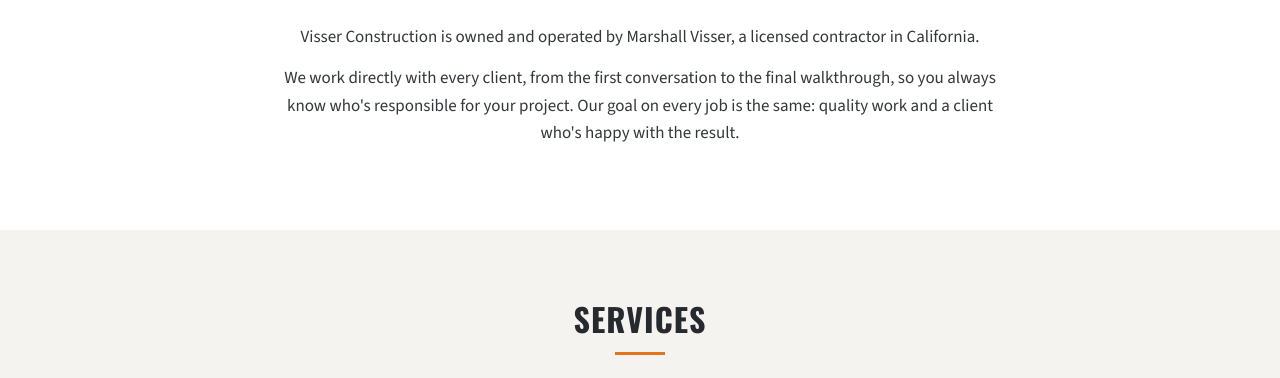
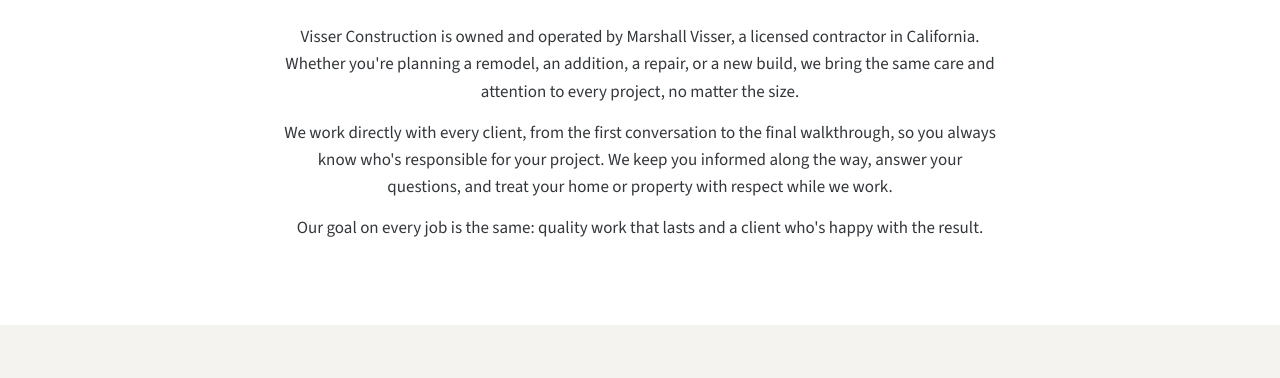
Before and after one commit to courtneyvisser/visserconstruction, a plain HTML site: page index.html in a window 1280 px wide. Shown: the part 645-1023 px from the top of the page. Drawn offline with nearby package versions, Linux system fonts and the light colour scheme.

Commit message:
Revise About Us section for clarity and detail

```diff
--- a/index.html
+++ b/index.html
@@ -155,8 +155,9 @@
   <section class="about">
     <div class="container">
       <h2>About Us</h2>
-      <p>Visser Construction is owned and operated by Marshall Visser, a licensed contractor in California.</p>
-      <p>We work directly with every client, from the first conversation to the final walkthrough, so you always know who's responsible for your project. Our goal on every job is the same: quality work and a client who's happy with the result.</p>
+      <p>Visser Construction is owned and operated by Marshall Visser, a licensed contractor in California. Whether you're planning a remodel, an addition, a repair, or a new build, we bring the same care and attention to every project, no matter the size.</p>
+      <p>We work directly with every client, from the first conversation to the final walkthrough, so you always know who's responsible for your project. We keep you informed along the way, answer your questions, and treat your home or property with respect while we work.</p>
+      <p>Our goal on every job is the same: quality work that lasts and a client who's happy with the result.</p>
     </div>
   </section>
 
```
